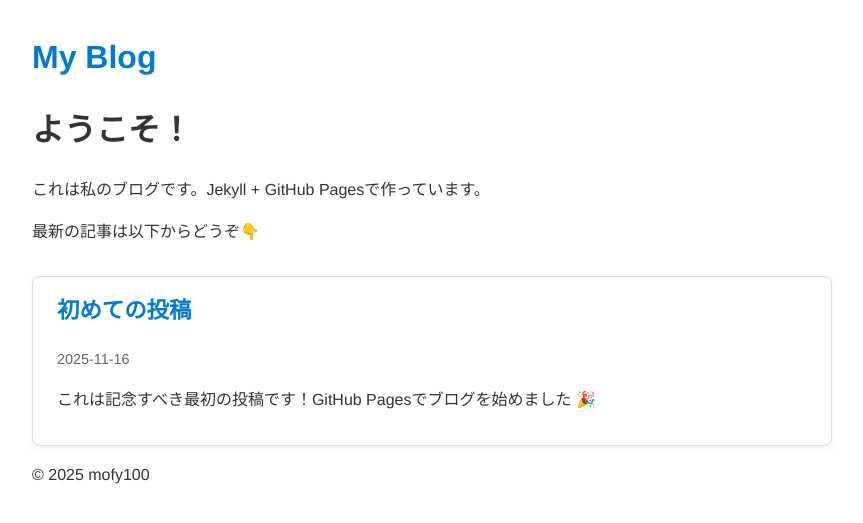
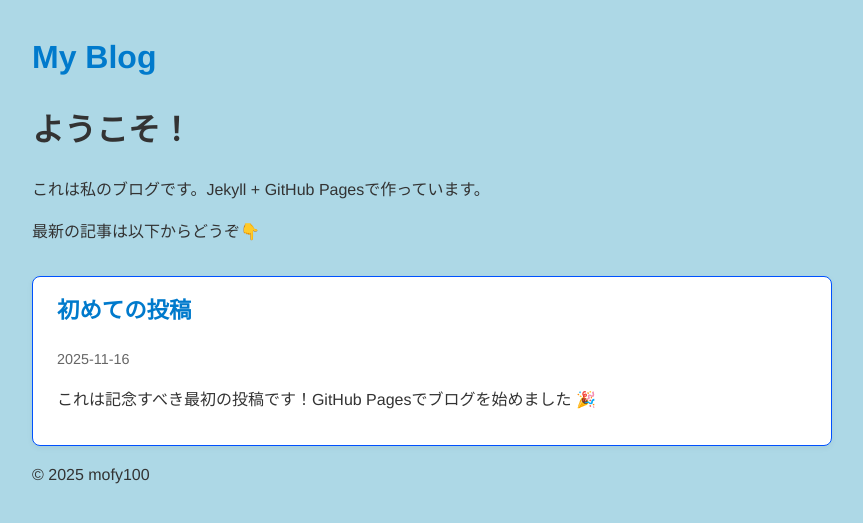
Before and after one commit to mofy100/mypage, a Jekyll site: the page built from index.md, in a window 1280 px wide. Shown: the top 523 px of the page, without its empty margins (208-1071 px from the left). Built offline with Jekyll 4.4.1, drawn with Linux system fonts in a browser that asks for light colours.

Commit message:
modify postcard style

```diff
--- a/assets/css/style.css
+++ b/assets/css/style.css
@@ -1,5 +1,5 @@
 body {
-  background-color: ligutblue;
+  background-color: lightblue;
   font-family: 'Helvetica Neue', sans-serif;
   color: #333;
   line-height: 1.6;
@@ -15,7 +15,7 @@ a:hover {
   text-decoration: underline;
 }
 
-.post-list {
+.post-list { /* Container for post cards */
   display: flex;
   flex-direction: column;
   gap: 1.5rem;
@@ -24,7 +24,7 @@ a:hover {
 
 .post-card {
   background: #fff;
-  border: 1px solid #ddd;
+  border: 1px solid #0051fe; /* Border line */
   padding: 1rem 1.5rem;
   border-radius: 8px;
   box-shadow: 0 2px 6px rgba(0,0,0,0.05);
```
